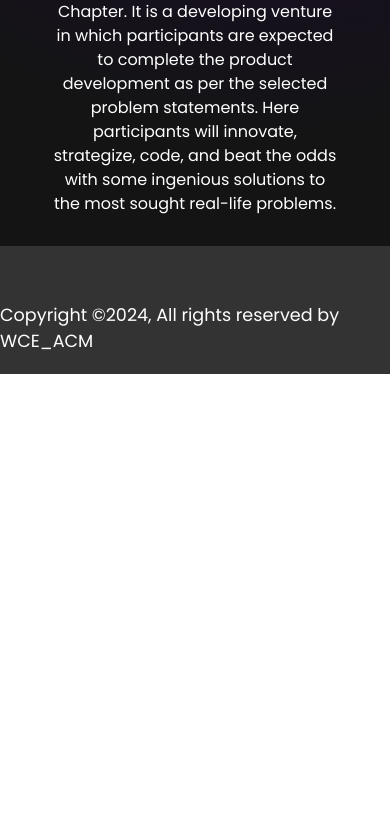
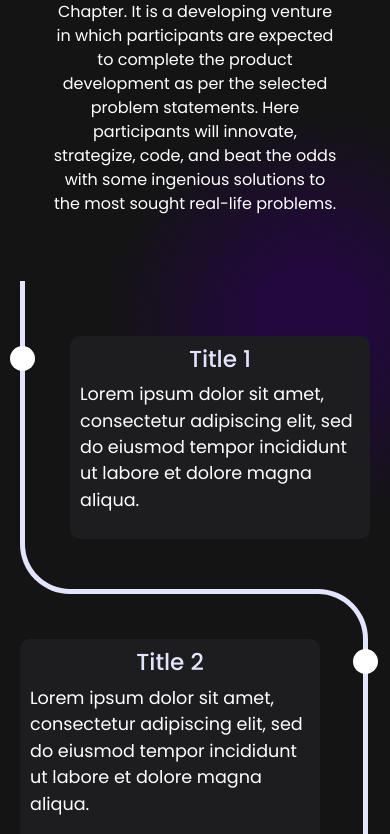
Before and after one commit to WCE-ACM-Student-Chapter/hackathon, a React (Vite) app in the folder frontend/: page / in a window 390 px wide. Shown: the part 864-1698 px from the top of the page. Before the commit the page ends 1238 px from the top, so only its background shows below. Built offline with nearby package versions, Linux system fonts and the light colour scheme.

Commit message:
timeline added

```diff
--- a/frontend/src/App.css
+++ b/frontend/src/App.css
@@ -17,7 +17,7 @@
 	--title-color-light: rgb(227, 229, 255);
 	--text-color: white;
 	--body-color: #141415;
-	--container-color: #1c0638;
+	--container-color: #22083e;
 
 	/*========== Font and typography ==========*/
 	--poppins-font: "Poppins", sans-serif;
@@ -63,12 +63,14 @@
 body {
 	font-family: var(--poppins-font);
 	background-color: var(--body-color);
-	background: radial-gradient(circle farthest-side at 70% 35%, var(--container-color), var(--body-color) 70%);
+	background: radial-gradient(circle farthest-side at 80% 40%, var(--container-color) 10%, var(--body-color) 40%);
+	background-attachment: fixed;
 	color: var(--text-color);
 	font-size: var(--normal-font-size);
 	scroll-behavior: smooth;
 	-ms-overflow-style: none;
 	scrollbar-width: none;
+	user-select: none;
 }
 
 ::-webkit-scrollbar {
--- a/frontend/src/App.jsx
+++ b/frontend/src/App.jsx
@@ -1,12 +1,11 @@
 import React from 'react';
 import 'bootstrap/dist/css/bootstrap.min.css';
-
 import './App.css';
 import Header from './components/header/Header.jsx';
 import Home from './components/home/Home.jsx';
-import Countdown from './components/countdown/countdown.jsx';
 import About from './components/about/about.jsx';
 import Footer from './components/Footer/footer.jsx';
+import Timeline from './components/timeline/Timeline.jsx';
 
 const App = () => {
 	return (
@@ -14,6 +13,7 @@ const App = () => {
 			<Header />
 			<Home />
 			<About />
+			<Timeline />
 			<Footer />
 		</>
 	);
--- a/frontend/src/components/countdown/countdown.jsx
+++ b/frontend/src/components/countdown/countdown.jsx
@@ -2,10 +2,10 @@ import { useState, useEffect } from 'react';
 import './countdown.css';
 
 const Countdown = () => {
-  const [days, setDays] = useState('00');
-  const [hours, setHours] = useState('00');
-  const [minutes, setMinutes] = useState('00');
-  const [seconds, setSeconds] = useState('00');
+  const [days, setDays] = useState('');
+  const [hours, setHours] = useState('');
+  const [minutes, setMinutes] = useState('');
+  const [seconds, setSeconds] = useState('');
 
   useEffect(() => {
     const targetDate = new Date(2024, 2, 16, 0, 0, 0, 0).getTime();
--- /dev/null
+++ b/frontend/src/components/faq/faq.css
@@ -0,0 +1,97 @@
+/* Overall container */
+.accordion {
+    display: flex;
+    flex-direction: column;
+    width: 80%;
+    margin: 0 auto;
+}
+
+/* Title */
+.title {
+    text-align: center;
+    margin-bottom: 20px;
+    font-size: 24px;
+    font-weight: bold;
+}
+
+/* Accordion item */
+.accordion-item {
+    width: 100%;
+    margin-bottom: 20px;
+}
+
+/* Accordion header */
+.accordion-header {
+    background-color: #010050;
+    border: none;
+    border-radius: 5px;
+    padding: 15px;
+    font-size: 18px;
+    cursor: pointer;
+    transition: background-color 0.3s ease;
+}
+
+.accordion-header.active {
+    background-color: #001f3e;
+}
+
+/* Accordion body */
+.accordion-body {
+    display: none;
+    background-color: #01182f;
+    padding: 15px;
+    border-radius: 5px;
+    margin-top: 10px;
+    font-size: 16px;
+    line-height: 1.6;
+    transition: max-height 0.3s ease;
+    overflow: hidden;
+}
+
+.accordion-body.expanded {
+    display: block;
+}
+
+/* Arrow icon */
+.arrow-icon {
+    float: right;
+    margin-left: 10px;
+    transition: transform 0.3s ease;
+}
+
+.arrow-icon.open {
+    transform: rotate(180deg);
+}
+
+/* Media queries for responsiveness */
+@media screen and (max-width: 768px) {
+    .accordion {
+        width: 90%;
+    }
+}
+
+@media screen and (max-width: 576px) {
+    .accordion-item {
+        width: 100%;
+        margin-inline: 0;
+    }
+}
+
+.title-underline {
+    height: 2px;
+    width: 50px;
+    /* Adjust as needed */
+    background-color: #ffffff;
+    /* Adjust as needed */
+    margin: 0 auto;
+    margin-top: 5px;
+    /* Adjust as needed */
+    margin-bottom: 20px;
+    transition: width 0.3s ease;
+    /* Smooth transition effect */
+}
+
+.title:hover+.title-underline {
+    width: 100px;
+    /* Adjust as needed */
+}
--- a/frontend/src/components/home/Home.jsx
+++ b/frontend/src/components/home/Home.jsx
@@ -14,7 +14,7 @@ const Home = () => {
                 document.getElementById("info").innerHTML = text.substring(0, i + 1) + '<span aria-hidden="true"></span>';
                 setTimeout(function () {
                     typeWriter(text, i + 1, fnCallback)
-                }, 100);
+                }, 50);
             } else if (typeof fnCallback == 'function') {
                 setTimeout(fnCallback, 1000);
             }
--- a/frontend/src/components/home/home.css
+++ b/frontend/src/components/home/home.css
@@ -120,10 +120,10 @@
     justify-content: center;
     align-items: center;
     gap: 20px;
+    animation: container .5s ease-in;
 }
 
 .right_part img {
-    animation: container .5s ease-in;
     -webkit-filter: drop-shadow(5px 5px 5px #222);
     filter: drop-shadow(5px 5px 5px #000000);
     width: 350px;
--- /dev/null
+++ b/frontend/src/components/timeline/Timeline.jsx
@@ -0,0 +1,43 @@
+import React from 'react'
+import './timeline.css'
+
+const Timeline = () => {
+    return (
+        <div class="timeline">
+            <div class="outer">
+                <div class="tcard">
+                    <div class="info">
+                        <h3 class="title">Title 1</h3>
+                        <p>Lorem ipsum dolor sit amet, consectetur adipiscing elit, sed do eiusmod tempor incididunt ut labore et dolore magna aliqua. </p>
+                    </div>
+                </div>
+                <div class="tcard">
+                    <div class="info">
+                        <h3 class="title">Title 2</h3>
+                        <p>Lorem ipsum dolor sit amet, consectetur adipiscing elit, sed do eiusmod tempor incididunt ut labore et dolore magna aliqua. </p>
+                    </div>
+                </div>
+                <div class="tcard">
+                    <div class="info">
+                        <h3 class="title">Title 3</h3>
+                        <p>Lorem ipsum dolor sit amet, consectetur adipiscing elit, sed do eiusmod tempor incididunt ut labore et dolore magna aliqua. </p>
+                    </div>
+                </div>
+                <div class="tcard">
+                    <div class="info">
+                        <h3 class="title">Title 4</h3>
+                        <p>Lorem ipsum dolor sit amet, consectetur adipiscing elit, sed do eiusmod tempor incididunt ut labore et dolore magna aliqua. </p>
+                    </div>
+                </div>
+                <div class="tcard">
+                    <div class="info">
+                        <h3 class="title">Title 5</h3>
+                        <p>Lorem ipsum dolor sit amet, consectetur adipiscing elit, sed do eiusmod tempor incididunt ut labore et dolore magna aliqua. </p>
+                    </div>
+                </div>
+            </div>
+        </div>
+    )
+}
+
+export default Timeline
--- /dev/null
+++ b/frontend/src/components/timeline/timeline.css
@@ -0,0 +1,116 @@
+/* Timeline Container */
+.timeline {
+    margin: 20px auto;
+    padding: 20px;
+    display: flex;
+    justify-content: center;
+}
+
+/* tcard container */
+.tcard {
+    position: relative;
+    max-width: 450px;
+}
+
+/* setting padding based on even or odd */
+.tcard:nth-child(odd) {
+    padding: 50px 0 50px 50px;
+}
+
+.tcard:nth-child(even) {
+    padding: 50px 50px 50px 0;
+}
+
+/* Global ::before */
+.tcard::before {
+    content: "";
+    position: absolute;
+    width: 50%;
+    border: solid var(--title-color-light);
+}
+
+/* Setting the border of top, bottom, left */
+.tcard:nth-child(odd)::before {
+    left: 0px;
+    top: -4.9px;
+    bottom: -4.9px;
+    border-width: 5px 0 5px 5px;
+    border-radius: 50px 0 0 50px;
+}
+
+/* Setting the top and bottom to "-5px" because earlier it was out of a pixel in mobile devices */
+@media only screen and (max-width: 400px) {
+    .tcard:nth-child(odd)::before {
+        top: -5px;
+        bottom: -5px;
+    }
+}
+
+/* Setting the border of top, bottom, right */
+.tcard:nth-child(even)::before {
+    right: 2px;
+    top: 0;
+    bottom: 0;
+    border-width: 5px 5px 5px 0;
+    border-radius: 0 50px 50px 0;
+}
+
+/* Removing the border if it is the first tcard */
+.tcard:first-child::before {
+    border-top: 0;
+    border-top-left-radius: 0;
+}
+
+/* Removing the border if it is the last tcard  and it's odd */
+.tcard:last-child:nth-child(odd)::before {
+    border-bottom: 0;
+    border-bottom-left-radius: 0;
+}
+
+/* Removing the border if it is the last tcard  and it's even */
+.tcard:last-child:nth-child(even)::before {
+    border-bottom: 0;
+    border-bottom-right-radius: 0;
+}
+
+/* Information about the timeline */
+.info {
+    display: flex;
+    flex-direction: column;
+    background: #1d1d20;
+    color: white;
+    border-radius: 10px;
+    padding: 10px;
+}
+
+/* Title of the tcard */
+.tcard .title {
+    color: var(--title-color-light);
+    position: relative;
+}
+
+/* Timeline dot  */
+.tcard .title::before {
+    content: "";
+    position: absolute;
+    width: 25px;
+    height: 25px;
+    background-color: white;
+    border-radius: 999px;
+    margin-left: -2px;
+}
+
+/* text right if the tcard is even  */
+.tcard:nth-child(even)>.info>.title {
+    text-align: right;
+}
+
+/* setting dot to the left if the tcard is odd */
+.tcard:nth-child(odd)>.info>.title::before {
+    left: -68px;
+}
+
+/* setting dot to the right if the tcard is odd */
+.tcard:nth-child(even)>.info>.title::before {
+    right: -68px;
+}
```
Also changed, not shown: frontend/src/components/faq/FAQ.jsx (added). Lines whose indentation alone changed are shown as unchanged.
